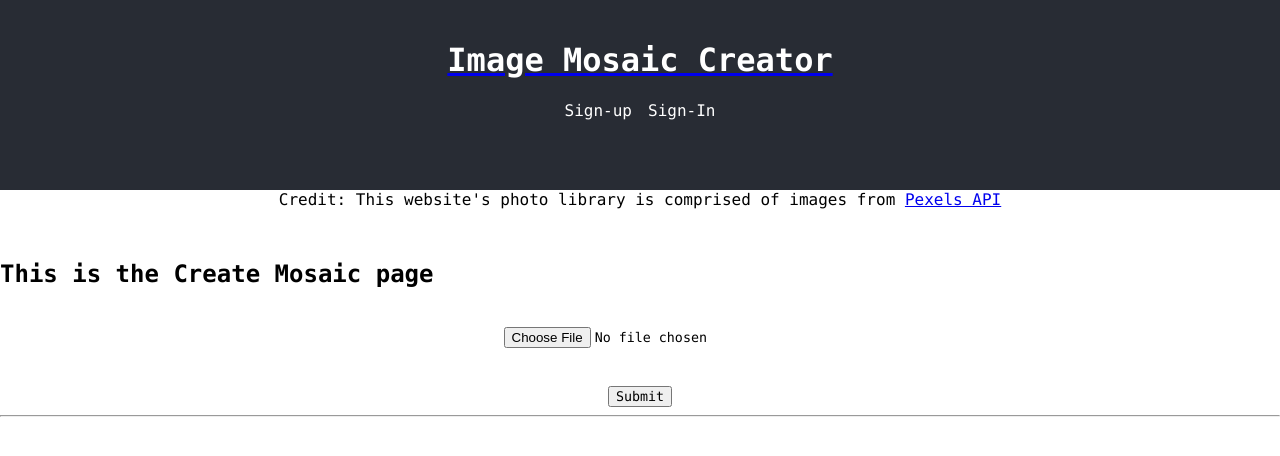
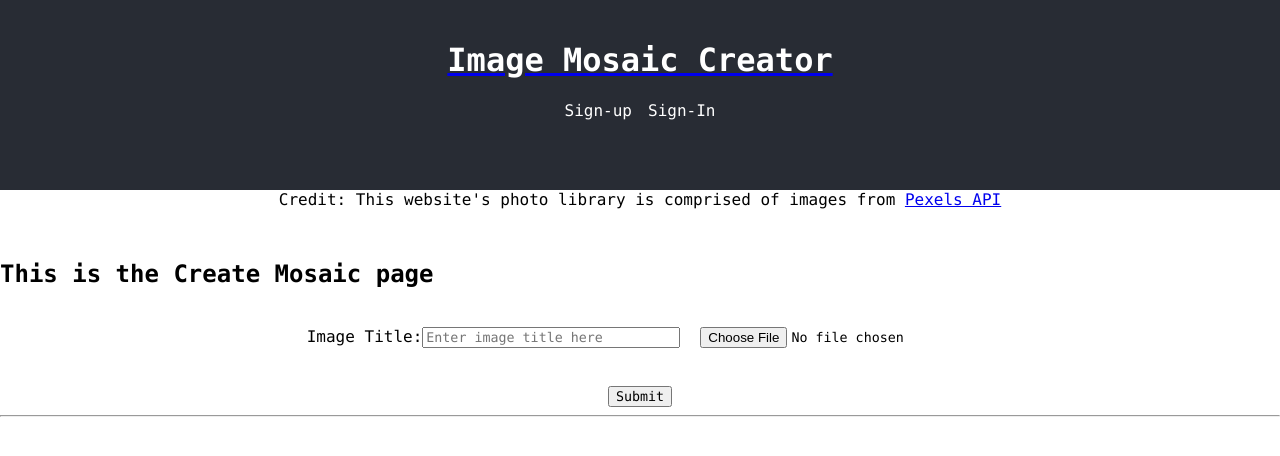
Before and after one commit to ryanperretta6/image-mosaic-website, a React (Create React App) app in the folder image-mosaic-app/: page / in a window 1280 px wide. Shown: the top 456 px of the page. Built offline with nearby package versions, Linux system fonts and the light colour scheme; no server answers; the HTML template or start-up script is replaced by a standard one; what pexels would draw is missing.

Commit message:
added an image title function to add labels for user created mosaics

```diff
--- a/image-mosaic-app/package.json
+++ b/image-mosaic-app/package.json
@@ -4,6 +4,8 @@
     "private": true,
     "dependencies": {
         "@material-ui/core": "^4.12.3",
+        "@material-ui/icons": "^4.11.2",
+        "@mui/material": "^5.2.4",
         "@testing-library/jest-dom": "^4.2.4",
         "@testing-library/react": "^9.3.2",
         "@testing-library/user-event": "^7.1.2",
--- a/image-mosaic-app/src/App.css
+++ b/image-mosaic-app/src/App.css
@@ -116,6 +116,15 @@
     width: auto;
 }
 
+.error {
+    color: rgb(150, 1, 1);
+}
+
+#image-title {
+    width: 250px;
+    margin-right: 20px;
+}
+
 footer {
     height: 50px;
 }
--- a/image-mosaic-app/src/components/Account.js
+++ b/image-mosaic-app/src/components/Account.js
@@ -15,6 +15,7 @@ import {
     CardActionArea,
     Modal,
     Button,
+    CardContent,
 } from "@material-ui/core";
 import axios from "axios";
 
@@ -59,62 +60,6 @@ function Account() {
     useEffect(() => {
         console.log("useEffect fired");
         function fetchImages() {
-            // const uri =
-            //     "mongodb+srv://tmarin:Z5Aj3BlYsC680aw0@cluster0.hltjt.mongodb.net/myFirstDatabase?retryWrites=true&w=majority";
-            // const client = new MongoClient(uri, {
-            //     useNewUrlParser: true,
-            //     useUnifiedTopology: true,
-            // });
-            /* client.connect(err => {
-				const db = client.db("CS554Final");
-				const collection = db.collection("Pictures");
-
-				let pics = collection.find({userID: currentUser.uid}).toArray();
-
-				let arr = [];
-
-				for(let pic of pics){
-					//const mosiac = pic.mosiac-url (* Need to get mosiac from S3 bucket using url*);
-					let mosaicObj = {
-						id: pic._id,
-						image: pic.url
-					};
-					arr.push(mosaicObj);
-				}
-				setUserPictures(arr);
-				client.close();
-			});*/
-            // try{
-            // 	await client.connect();
-            // }catch(e){
-            // 	console.log("Could not connect to Mongo Database");
-            // 	return;
-            // }
-            // const db = client.db("CS554Final");
-            // const collection = db.collection("Pictures");
-            // let pics;
-            // try{
-            // 	pics = await collection.find({userID: currentUser.uid}).toArray();
-            // }catch(e){
-            // 	console.log("Could not access collection");
-            // 	return;
-            // }
-            // let arr = [];
-            // for(let pic of pics){
-            // 	//const mosiac = pic.mosiac-url (* Need to get mosiac from S3 bucket using url*);
-            // 	let mosaicObj = {
-            // 		id: pic._id,
-            // 		image: pic.url
-            // 	};
-            // 	arr.push(mosaicObj);
-            // }
-            // setUserPictures(arr);
-            // try{
-            // 	await client.close();
-            // }catch(e){
-            // 	console.log("Could not close client");
-            // 	return;
-            // }
             axios
                 .get(`http://localhost:5000/image/${currentUser.uid}`, null, {
                     headers: {
@@ -143,17 +88,17 @@ function Account() {
                 <CardActionArea
                     onClick={() => {
                         setModalOpen(true);
-                        setModalImageSrc(pic);
+                        setModalImageSrc(pic.url);
                     }}
                 >
                     <Card className={classes.card} variant="outlined">
                         <CardMedia
                             className={classes.media}
                             component="img"
-                            // image={pic.image}
-                            src={pic} // CHANGE this when the real images are here
-                            title="Mosiac image"
+                            src={pic.url}
+                            title={pic.imageTitle}
                         />
+                        <CardContent>{pic.imageTitle}</CardContent>
                     </Card>
                 </CardActionArea>
             </Grid>
@@ -179,6 +124,7 @@ function Account() {
             >
                 <img src={modalImageSrc} />
             </Modal>
+            <br />
             <ChangePassword />
             <SignOutButton />
         </div>
--- a/image-mosaic-app/src/components/UploadFile.js
+++ b/image-mosaic-app/src/components/UploadFile.js
@@ -15,7 +15,9 @@ function UploadFile() {
     const { currentUser } = useContext(AuthContext);
     const [uploadFile, setUploadFile] = useState();
     const [uploadResponse, setUploadResponse] = useState();
-    const [photoLibrary, setPhotoLibrary] = useState();
+    const [imageTitle, setImageTitle] = useState("");
+    const [errorImageTitle, setErrorImageTitle] = useState(false);
+    const [errorFile, setErrorFile] = useState(false);
     const history = useHistory();
 
     //readFile and getAsByteArray functions were borrowed from https://dilshankelsen.com/convert-file-to-byte-array/
@@ -42,44 +44,31 @@ function UploadFile() {
 
         const dataArray = new FormData();
 
+        if (imageTitle.trim() === "") {
+            setErrorImageTitle(true);
+            return;
+        }
+        setErrorImageTitle(false);
+
         // turn uploaded image to byte array
         let fileByteArray;
         try {
             fileByteArray = await getAsByteArray(uploadFile[0]);
         } catch (e) {
             console.log("Error get byteArray");
+            setErrorFile(true);
             return;
         }
+        setErrorFile(false);
 
-        // // turn photo library to all byte arrays and unzip
-        // let photoLibraryZip = photoLibrary[0];
-        // if (photoLibraryZip.type !== "application/x-zip-compressed") {
-        //     console.log("Error file must be type zip");
-        //     return;
-        // }
-        // // unzip
-        // try {
-        //     photoLibraryZip = await zip.loadAsync(photoLibraryZip);
-        // } catch (e) {
-        //     console.log("Could not unzip");
-        //     return;
-        // }
-        // console.log(photoLibraryZip);
-        // let photo_library = [];
-        // let photo_buffer_size = [];
-        // for (let photoName of Object.keys(photoLibraryZip.files)) {
-        //     photo_library.push(
-        //         photoLibraryZip.files[photoName]._data.compressedContent
-        //     );
-        //     photo_buffer_size.push(
-        //         photoLibraryZip.files[photoName]._data.compressedSize
-        //     );
-        // }
+        window.alert(
+            "Image submitted! Please check account page later for result."
+        );
 
+        dataArray.append("imageTitle", imageTitle);
         dataArray.append("uploadFile", fileByteArray);
         dataArray.append("xPixels", 10);
         dataArray.append("yPixels", 10);
-        // dataArray.append("image_sizes", photo_buffer_size);
 
         axios
             .post(
@@ -108,6 +97,18 @@ function UploadFile() {
         <div className="App">
             <form onSubmit={submitForm}>
                 <br />
+                {errorImageTitle ? (
+                    <p class="error">Please enter a title for your image.</p>
+                ) : errorFile ? (
+                    <p class="error">Please choose an image.</p>
+                ) : null}
+                <label for="image-title">Image Title:</label>
+                <input
+                    id="image-title"
+                    type="text"
+                    placeholder="Enter image title here"
+                    onChange={(e) => setImageTitle(e.target.value)}
+                />
                 <input
                     type="file"
                     onChange={(e) => setUploadFile(e.target.files)}
```
Also changed, not shown: 1 other file (tests, documents, lock files or other folders).
